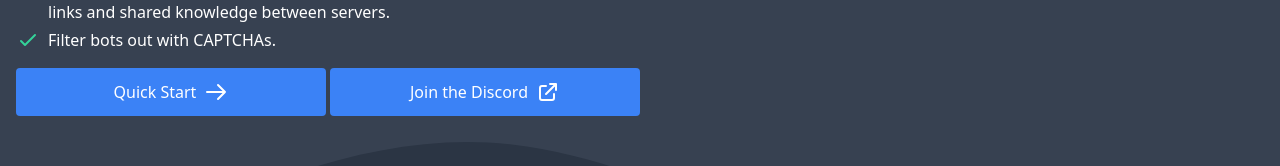
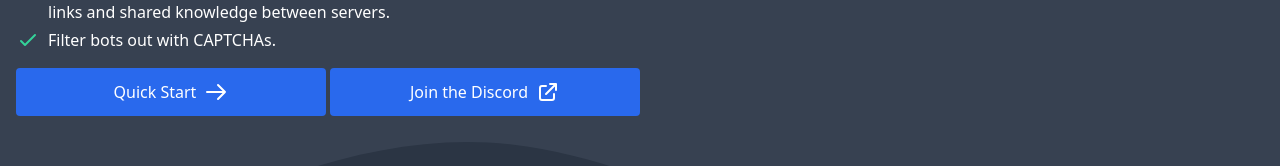
Before and after one commit to cleaner-bot/website, a Next.js app: page / in a window 1280 px wide. Shown: the part 337-503 px from the top of the page. Built offline with nearby package versions, Linux system fonts and the light colour scheme.

Commit message:
fix contrast

```diff
--- a/pages/index.jsx
+++ b/pages/index.jsx
@@ -47,13 +47,13 @@ export default function Home() {
                         </div>
                         <div className="grid gap-1 sm:grid-cols-2 mt-2">
                             <Link href="/quickstart">
-                                <a className="-btn -anim bg-blue-500 hover:bg-blue-550">
+                                <a className="-btn -anim bg-blue-580 hover:bg-blue-630">
                                     Quick Start
                                     <ArrowRightIcon className="h-6 w-6 inline ml-2" />
                                 </a>
                             </Link>
                             <Link href="/discord">
-                                <a className="-btn -anim bg-blue-500 hover:bg-blue-550">
+                                <a className="-btn -anim bg-blue-580 hover:bg-blue-630">
                                     Join the Discord
                                     <ExternalLinkIcon className="h-6 w-6 inline ml-2" />
                                 </a>
@@ -215,7 +215,7 @@ export default function Home() {
                                 Want to disable some rules? Check out the command documentation on rules.
                             </p>
                             <Link href="/docs/commands/#rules">
-                                <a className="w-full sm:w-1/2 md:w-full lg:w-1/2 mt-6 -btn -anim bg-blue-500 hover:bg-blue-550">
+                                <a className="w-full sm:w-1/2 md:w-full lg:w-1/2 mt-6 -btn -anim bg-blue-580 hover:bg-blue-630">
                                     Rules Commands
                                     <ArrowRightIcon className="w-6 h-6 ml-2 inline" />
                                 </a>
@@ -237,7 +237,7 @@ export default function Home() {
                     Start protecting <span className="-highlight">your server</span> now.
                 </h2>
                 <Link href="/quickstart">
-                    <a className="w-full sm:w-1/2 mt-6 -btn -anim bg-blue-500 hover:bg-blue-550">
+                    <a className="w-full sm:w-1/2 mt-6 -btn -anim bg-blue-580 hover:bg-blue-630">
                         Quick Start
                         <ArrowRightIcon className="h-6 w-6 inline ml-2" />
                     </a>
```
